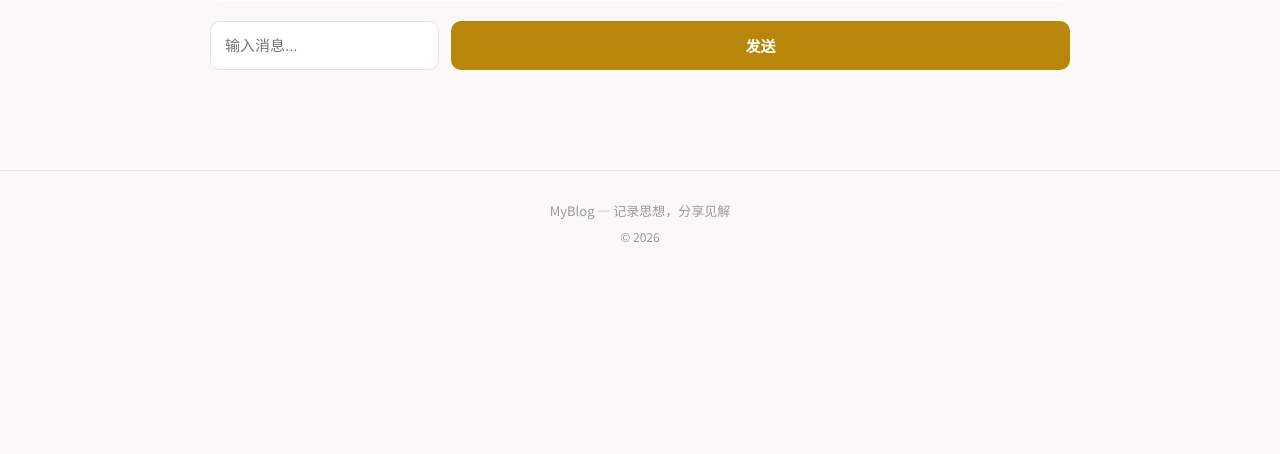
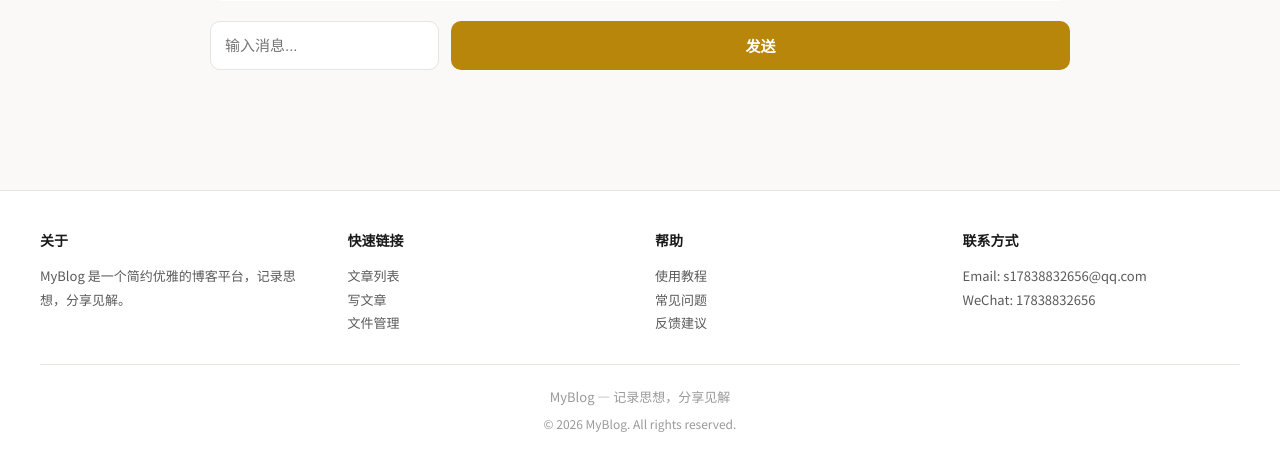
Before and after one commit to elysianx138/elysianx.github.io, a Flask app: page /chat/1 in a window 1280 px wide. Shown: the part 557-1011 px from the top of the page. Before the commit the page ends 800 px from the top, so only its background shows below. Run offline with Flask 3, Linux system fonts and the light colour scheme; data that the repository does not hold is empty.

Commit message:
新增文章标签,用户可以根据标签快速锁定文章

```diff
--- a/app.py
+++ b/app.py
@@ -229,14 +229,15 @@ def add():
     if request.method == 'POST':
         cursor = conn.cursor()
         status = int(request.form.get('status', 0))
+        tag = request.form.get('tag', '') or ''
         title = request.form.get('title', '') or ''
         body = request.form.get('body', '') or ''
         author = current_user.username if current_user.username else ''
 
         cursor.execute(
-            "INSERT INTO articles (title, body, author, date, reference, status) VALUES (?, ?, ?, ?, '', ?)",
+            "INSERT INTO articles (title, body, author, date, reference, status,tag) VALUES (?, ?, ?, ?, '', ?,?)",
             (title, body, author,
-             datetime.datetime.now().strftime("%Y-%m-%d"), status)
+             datetime.datetime.now().strftime("%Y-%m-%d"), status,tag)
         )
 
         new_article_id = cursor.lastrowid
@@ -328,7 +329,6 @@ def article_list():
     total = conn.execute("SELECT COUNT(*) as count FROM articles WHERE status >= 1").fetchone()['count']
 
     art = conn.execute("SELECT * FROM articles WHERE status >= 1 ORDER BY date DESC LIMIT ? OFFSET ? ",(per_page,offset)).fetchall()
-
     conn.close()
     total_pages = (total + per_page - 1) // per_page
     return render_template('articles_list.html', articles=art, total_pages=total_pages, page=page, per_page=per_page , total = total)
@@ -422,6 +422,7 @@ def article_detail(article_id):
     backlinks = conn.execute("SELECT id,title FROM articles WHERE reference LIKE ? ", (f'%{article_id}%',)).fetchall()
 
     reading = det['reading'] + 1
+    tag = det['tag']
     conn.execute("UPDATE articles SET reading = ? WHERE id = ?", (reading, article_id))
     conn.commit()
 
@@ -435,7 +436,7 @@ def article_detail(article_id):
     annotations = conn.execute("SELECT * FROM annotations WHERE article_id = ? ORDER BY created_at DESC", (article_id,)).fetchall()
 
     conn.close()
-    return render_template('article_detail.html', detail=det, backlinks=backlinks, ref_count=ref_count, backlink_count=backlink_count, annotations=annotations,reading = reading)
+    return render_template('article_detail.html', detail=det, backlinks=backlinks, ref_count=ref_count, backlink_count=backlink_count, annotations=annotations,reading = reading,tag = tag)
 
 @app.route("/api/annotation/add", methods=['POST'])
 @login_required
--- a/init_db.py
+++ b/init_db.py
@@ -42,6 +42,7 @@ c.execute('''CREATE TABLE IF NOT EXISTS articles (
     status INTEGER DEFAULT 0,
     license TEXT,
     reading INTEGER DEFAULT 0,
+    tag Text NOT NULL,
     created_at DATETIME DEFAULT CURRENT_TIMESTAMP,
     updated_at DATETIME DEFAULT CURRENT_TIMESTAMP)''')
 
--- a/static/css/base.css
+++ b/static/css/base.css
@@ -567,8 +567,38 @@ a:hover { text-decoration: underline; }
 /* === Footer === */
 .footer {
     border-top: 1px solid var(--border);
-    padding: 28px 40px;
-    margin-top: 40px;
+    padding: 40px 40px 20px;
+    margin-top: 60px;
+    background: var(--bg-card);
+}
+.footer-content {
+    max-width: 1200px;
+    margin: 0 auto;
+    display: grid;
+    grid-template-columns: repeat(4, 1fr);
+    gap: 30px;
+    text-align: left;
+}
+.footer-section h4 {
+    font-size: 14px;
+    font-weight: 600;
+    margin-bottom: 14px;
+    color: var(--text);
+}
+.footer-section p, .footer-section a {
+    font-size: 13px;
+    color: var(--text-secondary);
+    line-height: 1.8;
+    display: block;
+}
+.footer-section a:hover {
+    color: var(--accent);
+}
+.footer-bottom {
+    max-width: 1200px;
+    margin: 30px auto 0;
+    padding-top: 20px;
+    border-top: 1px solid var(--border);
     text-align: center;
 }
 .footer-text { font-size: 13px; color: var(--text-muted); margin-bottom: 4px; }
--- a/static/css/editor.css
+++ b/static/css/editor.css
@@ -2,8 +2,8 @@
     display: flex;
     gap: 16px;
     margin-top: 20px;
-    height: calc(100vh - 140px);
-    min-height: 500px;
+    height: calc(100vh - 260px);
+    min-height: 400px;
 }
 
 .editor-main-new {
--- a/templates/base.html
+++ b/templates/base.html
@@ -89,8 +89,33 @@
     </main>
 
     <footer class="footer">
-        <p class="footer-text">MyBlog — 记录思想，分享见解</p>
-        <p class="footer-sub">&copy; 2026</p>
+        <div class="footer-content">
+            <div class="footer-section">
+                <h4>关于</h4>
+                <p>MyBlog 是一个简约优雅的博客平台，记录思想，分享见解。</p>
+            </div>
+            <div class="footer-section">
+                <h4>快速链接</h4>
+                <a href="/articles_list">文章列表</a>
+                <a href="/add">写文章</a>
+                <a href="/files_list">文件管理</a>
+            </div>
+            <div class="footer-section">
+                <h4>帮助</h4>
+                <a href="#">使用教程</a>
+                <a href="#">常见问题</a>
+                <a href="#">反馈建议</a>
+            </div>
+            <div class="footer-section">
+                <h4>联系方式</h4>
+                <p>Email: s17838832656@qq.com</p>
+                <p>WeChat: 17838832656</p>
+            </div>
+        </div>
+        <div class="footer-bottom">
+            <p class="footer-text">MyBlog — 记录思想，分享见解</p>
+            <p class="footer-sub">&copy; 2026 MyBlog. All rights reserved.</p>
+        </div>
     </footer>
 
     {% block scripts %}{% endblock %}
```
Also changed, not shown: templates/add.html (+8 -0 lines), templates/article_detail.html (+8 -0 lines), templates/articles_list.html (+7 -0 lines), templates/index.html (+7 -0 lines).
